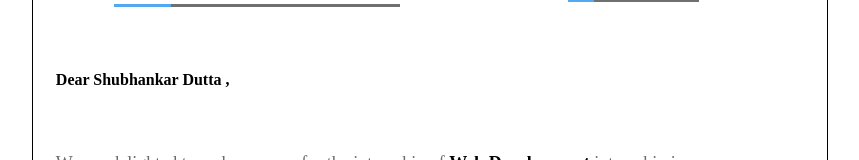
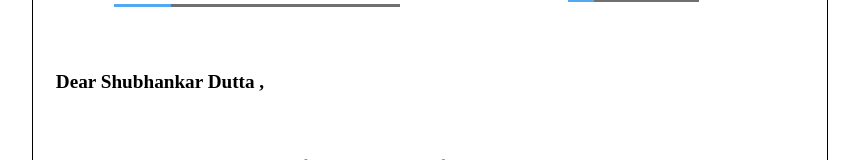
Before and after one commit to shubhankardutta38/Offer-Letter-using-HTML-CSS, a plain HTML site: page index.html in a window 1280 px wide. Shown: the part 264-424 px from the top of the page, without its empty margins (210-1069 px from the left). Drawn offline with Linux system fonts and the light colour scheme.

Commit message:
Update index.html

```diff
--- a/index.html
+++ b/index.html
@@ -30,7 +30,7 @@
         </tr>
         <tr></tr><tr></tr><tr></tr><tr></tr><tr></tr><tr></tr><tr></tr><tr></tr><tr></tr><tr></tr><tr></tr><tr></tr><tr></tr><tr></tr><tr></tr><tr></tr><tr></tr><tr></tr><tr></tr><tr></tr><tr></tr><tr></tr><tr></tr><tr></tr><tr></tr><tr></tr><tr></tr><tr></tr><tr></tr><tr></tr>
         <tr class="spa">
-          <td colspan="2"><strong>Dear Shubhankar Dutta ,</strong></td>
+          <td colspan="2" class="dear"><strong>Dear Shubhankar Dutta ,</strong></td>
         </tr>
         <tr></tr><tr></tr><tr></tr><tr></tr><tr></tr><tr></tr><tr></tr><tr></tr><tr></tr><tr></tr><tr></tr><tr></tr><tr></tr><tr></tr><tr></tr><tr></tr><tr></tr><tr></tr><tr></tr><tr></tr><tr></tr>
         <tr>
```
